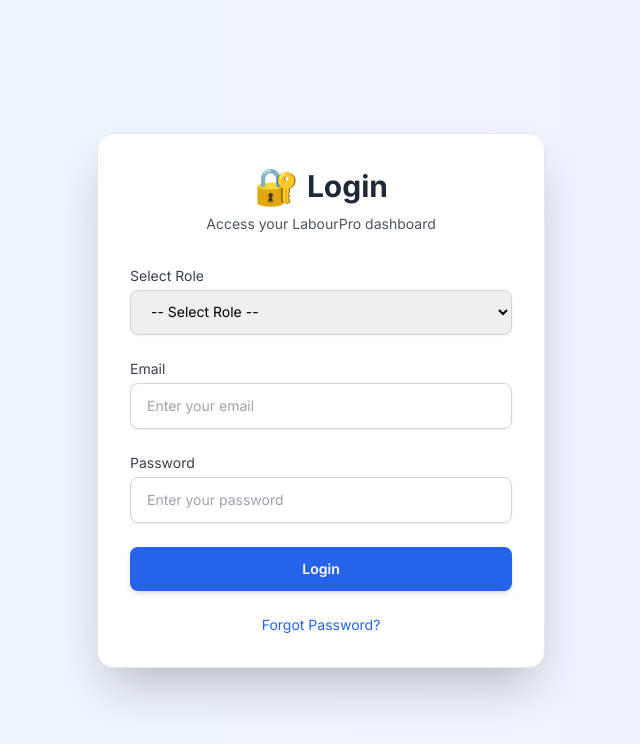
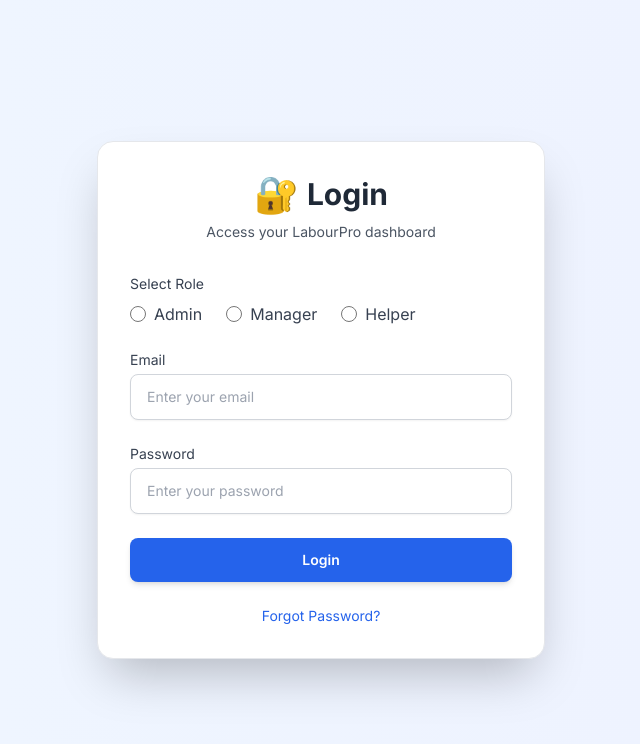
Before and after one commit to Vanshit011/LabourPro, a React (Vite) app in the folder labourpro_frontend/: page /login in a window 1280 px wide. Shown: the top 744 px of the page, without its empty margins (319-959 px from the left). Built offline with nearby package versions, Linux system fonts and the light colour scheme.

Commit message:
manger and worker logic done now work in manager helper and admin login page

```diff
--- a/labourpro_frontend/src/pages/Login.jsx
+++ b/labourpro_frontend/src/pages/Login.jsx
@@ -106,6 +106,56 @@
 
 
   // for Admin login use issue
+  // const handleSubmit = async (e) => {
+  //   e.preventDefault();
+  //   setError("");
+
+  //   try {
+  //     let endpoint;
+
+  //     if (form.role === "admin") {
+  //       endpoint = "https://labourpro-backend.onrender.com/api/auth/login";
+  //     } else if (form.role === "manager") {
+  //       endpoint = "https://labourpro-backend.onrender.com/api/auth/manager-login";
+  //     } else if (form.role === "helper") {
+  //       endpoint = "http://localhost:5000/api/auth/helper-login";
+  //     } else {
+  //       setError("⚠️ Please select a role before login.");
+  //       return;
+  //     }
+
+  //     console.log("🔗 Calling endpoint:", endpoint);
+
+  //     const res = await axios.post(endpoint, {
+  //       email: form.email,
+  //       password: form.password,
+  //     });
+
+  //     localStorage.setItem("token", res.data.token);
+  //     localStorage.setItem("role", form.role);
+  //     localStorage.setItem(
+  //       "user",
+  //       JSON.stringify(res.data.user || res.data.admin || res.data.manager || res.data.helper)
+  //     );
+
+  //     // Redirect based on role
+  //     if (form.role === "manager") {
+  //       navigate("/manager-dashboard");
+  //     } else if (form.role === "helper") {
+  //       navigate("/worker-dashboard");
+  //     } else if (form.role === "admin") {
+  //       navigate("/dashboard");
+  //     }
+  //   } catch (err) {
+  //     console.error("❌ Login error:", err.response?.data || err.message);
+  //     setError(err.response?.data?.message || "Login failed");
+  //   }
+  // };
+
+
+
+  // Forgot Password: Step 1 - Send OTP
+
   const handleSubmit = async (e) => {
     e.preventDefault();
     setError("");
@@ -113,12 +163,13 @@
     try {
       let endpoint;
 
+      // ✅ Select API based on role
       if (form.role === "admin") {
         endpoint = "https://labourpro-backend.onrender.com/api/auth/login";
       } else if (form.role === "manager") {
         endpoint = "https://labourpro-backend.onrender.com/api/auth/manager-login";
       } else if (form.role === "helper") {
-        endpoint = "http://localhost:5000/api/auth/helper-login";
+        endpoint = "https://labourpro-backend.onrender.com/api/auth/helper-login";
       } else {
         setError("⚠️ Please select a role before login.");
         return;
@@ -131,19 +182,31 @@
         password: form.password,
       });
 
+      // ✅ Store token + role
       localStorage.setItem("token", res.data.token);
       localStorage.setItem("role", form.role);
-      localStorage.setItem(
-        "user",
-        JSON.stringify(res.data.user || res.data.admin || res.data.manager || res.data.helper)
-      );
 
-      // Redirect based on role
+      // ✅ Detect user object properly
+      const userObj =
+        res.data.user || res.data.admin || res.data.manager || res.data.helper;
+
+      if (!userObj?._id) {
+        console.error("⚠️ User object missing in response:", res.data);
+        setError("Login failed. User ID not found.");
+        return;
+      }
+
+      localStorage.setItem("user", JSON.stringify(userObj));
+
+      // ✅ Redirect by role
       if (form.role === "manager") {
+        localStorage.setItem("managerId", userObj._id);
         navigate("/manager-dashboard");
       } else if (form.role === "helper") {
+        localStorage.setItem("helperId", userObj._id);
         navigate("/worker-dashboard");
       } else if (form.role === "admin") {
+        localStorage.setItem("adminId", userObj._id);
         navigate("/dashboard");
       }
     } catch (err) {
@@ -152,7 +215,7 @@
     }
   };
 
-  // Forgot Password: Step 1 - Send OTP
+
   const handleSendOtp = async (e) => {
     e.preventDefault();
     setForgotError("");
@@ -222,20 +285,48 @@
           <>
             <form onSubmit={handleSubmit} className="space-y-6">
               <div>
-                <label className="block text-sm font-medium text-gray-700 mb-1">Select Role</label>
-                <select
-                  name="role"
-                  value={form.role}
-                  onChange={handleChange}
-                  className="w-full rounded-lg border border-gray-300 px-4 py-3 text-sm shadow-sm focus:border-blue-500 focus:outline-none focus:ring-2 focus:ring-blue-500 transition duration-200"
-                  required
-                >
-                  <option value="">-- Select Role --</option>
-                  <option value="admin">Admin</option>
-                  <option value="manager">Manager</option>
-                  <option value="helper">helper</option>
-                </select>
+                <label className="block text-sm font-medium text-gray-700 mb-2">
+                  Select Role
+                </label>
+                <div className="flex gap-6">
+                  <label className="flex items-center gap-2">
+                    <input
+                      type="radio"
+                      name="role"
+                      value="admin"
+                      checked={form.role === "admin"}
+                      onChange={handleChange}
+                      className="h-4 w-4 text-blue-600 focus:ring-blue-500 border-gray-300"
+                    />
+                    <span className="text-gray-700">Admin</span>
+                  </label>
+
+                  <label className="flex items-center gap-2">
+                    <input
+                      type="radio"
+                      name="role"
+                      value="manager"
+                      checked={form.role === "manager"}
+                      onChange={handleChange}
+                      className="h-4 w-4 text-blue-600 focus:ring-blue-500 border-gray-300"
+                    />
+                    <span className="text-gray-700">Manager</span>
+                  </label>
+
+                  <label className="flex items-center gap-2">
+                    <input
+                      type="radio"
+                      name="role"
+                      value="helper"
+                      checked={form.role === "helper"}
+                      onChange={handleChange}
+                      className="h-4 w-4 text-blue-600 focus:ring-blue-500 border-gray-300"
+                    />
+                    <span className="text-gray-700">Helper</span>
+                  </label>
+                </div>
               </div>
+
               <div>
                 <label className="block text-sm font-medium text-gray-700 mb-1">Email</label>
                 <input
--- a/labourpro_frontend/src/pages/ManagerSalary.jsx
+++ b/labourpro_frontend/src/pages/ManagerSalary.jsx
@@ -97,7 +97,7 @@
 
       const token = localStorage.getItem("token");
 
-    // ✅ Add new manager salary
+      // Step 1: Add salary
       const res = await axios.post(
         "https://labourpro-backend.onrender.com/api/salary/add",
         { managerId, month, year },
@@ -106,7 +106,7 @@
 
       let newSalary = res.data.salary;
 
-    // Prepare updates for carry-over and user additionals
+      // Step 2: Prepare updates (advance/loan adjustments only)
       let updates = { advance: 0, loanTaken: 0, loanPaid: 0 };
 
       // Carry over previous remaining loan
@@ -118,12 +118,12 @@
         }
       }
 
-    // Add user additionals
+      // Add user inputs
       updates.advance += parseFloat(additionalAdvance) || 0;
       updates.loanTaken += parseFloat(additionalLoanTaken) || 0;
       updates.loanPaid += parseFloat(additionalLoanPaid) || 0;
 
-    // If there are updates, perform the update
+      // Step 3: Update salary
       if (updates.advance !== 0 || updates.loanTaken !== 0 || updates.loanPaid !== 0) {
         const updateRes = await axios.put(
           `https://labourpro-backend.onrender.com/api/salary/${newSalary._id}/update`,
@@ -133,23 +133,20 @@
         newSalary = updateRes.data.salary;
       }
 
-    // Notify other components that salary was updated
+      // Step 4: Refresh UI
       window.dispatchEvent(new Event("attendanceUpdated"));
-
-    // Clear additional inputs
       setAdditionalAdvance("");
       setAdditionalLoanTaken("");
       setAdditionalLoanPaid("");
 
       alert("✅ Manager Salary Added");
       setSalaryData(newSalary);
-    fetchSalary(); // Refresh display
+      fetchSalary();
     } catch (err) {
       console.error("❌ Error adding manager salary:", err.response?.data || err.message);
       alert("❌ " + (err.response?.data?.error || "Error adding manager salary"));
     }
   };
-
 
   // ✅ Update salary (calculate increments and send to backend)
   const handleUpdateSalary = async () => {
@@ -174,7 +171,7 @@
         return;
       }
 
-      // ✅ Prepare request body (include month/year for loanTaken logic in backend)
+      // ✅ Prepare request body
       const updates = {
         advance: advanceIncrement,
         loanTaken: loanTakenIncrement,
@@ -195,19 +192,31 @@
       setAdditionalLoanTaken("");
       setAdditionalLoanPaid("");
 
+      // ✅ Updated salary from backend
+      const updatedSalary = res.data.salary;
+
+      // ✅ Recalculate final salary on frontend
+      const recalculatedFinalSalary =
+        (updatedSalary.baseSalary || 0) -
+        (updatedSalary.advance || 0) -
+        (updatedSalary.loanPaid || 0);
+
+      updatedSalary.finalSalary = recalculatedFinalSalary;
+
+      // ✅ Update state
+      setSalaryData(updatedSalary);
+
       // ✅ Show success
       alert("✅ Manager Salary Updated");
 
-      // ✅ Update local state with new salary
-      setSalaryData(res.data.salary);
-
-      // ✅ Refresh from backend (optional if salaryData already updated)
+      // ✅ Refresh from backend (optional, only if you want latest DB values)
       fetchSalary();
     } catch (err) {
       console.error("❌ Error updating salary:", err.response?.data || err.message);
       alert("❌ " + (err.response?.data?.error || "Error updating manager salary"));
     }
   };
+
 
   // ✅ Delete salary
   const deleteSalary = async (salaryId) => {
@@ -524,8 +533,13 @@
                 <p className="bg-gray-50 p-3 rounded-lg"><b>Advance:</b> {salaryData.advance}</p>
                 <p className="bg-gray-50 p-3 rounded-lg"><b>Loan Taken:</b> {salaryData.loanTaken}</p>
                 <p className="bg-gray-50 p-3 rounded-lg"><b>Loan Paid:</b> {salaryData.loanPaid}</p>
-                <p className="bg-gray-50 p-3 rounded-lg"><b>Remaining Loan:</b> {(salaryData.loanTaken || 0) - (salaryData.loanPaid || 0)}</p>
-                <p className="bg-gray-50 p-3 rounded-lg"><b>Final Salary:</b> {salaryData.finalSalary}</p>
+                <p className="bg-gray-50 p-3 rounded-lg">
+                  <b>Remaining Loan:</b> {(salaryData.loanTaken || 0) - (salaryData.loanPaid || 0)}
+                </p>
+                <p className="bg-gray-50 p-3 rounded-lg">
+                  <b>Final Salary:</b>{" "}
+                  {(salaryData.baseSalary || 0) - (salaryData.advance || 0) - (salaryData.loanPaid || 0)}
+                </p>
               </div>
               <button
                 onClick={() => handleDownloadPDF(salaryData, month, year)}
@@ -533,23 +547,21 @@
               >
                 📄 Download PDF
               </button>
-              <button onClick={() => deleteSalary(salaryData._id)} className="bg-red-600 text-white px-6 py-2 rounded-lg shadow hover:bg-red-700 transition duration-200 ml-4">
+              <button
+                onClick={() => deleteSalary(salaryData._id)}
+                className="bg-red-600 text-white px-6 py-2 rounded-lg shadow hover:bg-red-700 transition duration-200 ml-4"
+              >
                 🗑️ Delete Salary
               </button>
 
-              {/* {((salaryData.loanTaken || 0) - (salaryData.loanPaid || 0)) > 0 && (
-                <p className="mt-4 text-red-600 bg-red-50 p-3 rounded-lg">
-                  <b>Warning:</b> Remaining loan: {(salaryData.loanTaken || 0) - (salaryData.loanPaid || 0)}. Cannot add new loans until cleared.
-                </p>
-              )} */}
               {((salaryData.loanTaken || 0) - (salaryData.loanPaid || 0)) < 0 && (
                 <p className="mt-4 text-green-600 bg-green-50 p-3 rounded-lg">
                   <b>Note:</b> Overpaid by {-((salaryData.loanTaken || 0) - (salaryData.loanPaid || 0))}.
                 </p>
               )}
             </div>
+          )}
 
-          )}
         </div>
       </div>
     </div>
```
Also changed, not shown: 1 other file (tests, documents, lock files or other folders). Lines whose indentation alone changed are shown as unchanged.
